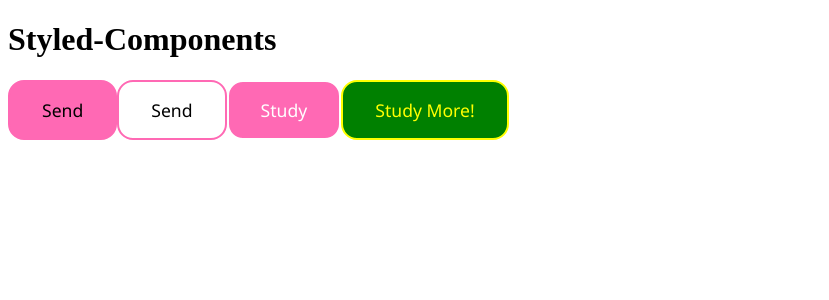
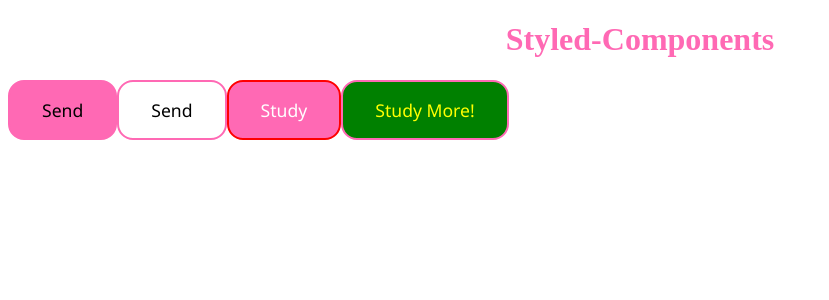
Before and after one commit to Bskasan/React_Practises, a React (Create React App) app in the folder rc_13_styled-comp-intro/styled-intro_inclass/: page / in a window 1280 px wide. Shown: the top 300 px of the page, without its empty margins (0-829 px from the left). Built offline with nearby package versions, Linux system fonts and the light colour scheme.

Commit message:
header text styled comp

```diff
--- a/rc_13_styled-comp-intro/styled-intro_inclass/src/App.js
+++ b/rc_13_styled-comp-intro/styled-intro_inclass/src/App.js
@@ -1,9 +1,10 @@
 import { Button, ExtButton } from "./components/Button.styled";
+import HeaderText from "./components/HeaderText";
 
 function App() {
   return (
     <>
-      <h1>Styled-Components</h1>
+      <HeaderText color>Styled-Components</HeaderText>
       <Button>Send</Button>
       <Button primary>Send</Button>
       <ExtButton react>Study</ExtButton>
--- a/rc_13_styled-comp-intro/styled-intro_inclass/src/components/Button.styled.jsx
+++ b/rc_13_styled-comp-intro/styled-intro_inclass/src/components/Button.styled.jsx
@@ -5,7 +5,7 @@ export const Button = styled.button`
   color: white;*/
 
   background-color: ${(props) => (props.primary ? "white" : "hotpink")};
-    color: ${({ primary }) => (primary ? "hotpink" : "white")}
+  color: ${({ primary }) => (primary ? "hotpink" : "white")}
   width: 8rem;
   font-size: 1.1rem;
   padding: 1rem 2rem;
@@ -19,8 +19,10 @@ export const Button = styled.button`
   }
 `;
 
+/* Extension of Button above (Overriding) */
+
 export const ExtButton = styled(Button)`
   background-color: ${({ react }) => (react ? "B2508A" : "green")};
   color: ${({ react }) => (react ? "white" : "yellow")};
-  border-color: ${({ react }) => (react ? "white" : "yellow")};
+  border-color: ${({ react }) => react && "red"};
 `;
--- a/rc_13_styled-comp-intro/styled-intro_inclass/src/components/HeaderText.jsx
+++ b/rc_13_styled-comp-intro/styled-intro_inclass/src/components/HeaderText.jsx
@@ -0,0 +1,10 @@
+import styled from "styled-components";
+
+const HeaderText = styled.h1`
+  /* ... */
+  color: ${({ color }) => (color ? "hotpink" : "black")};
+  font-size: 2rem;
+  text-align: center;
+`;
+
+export default HeaderText;
```
